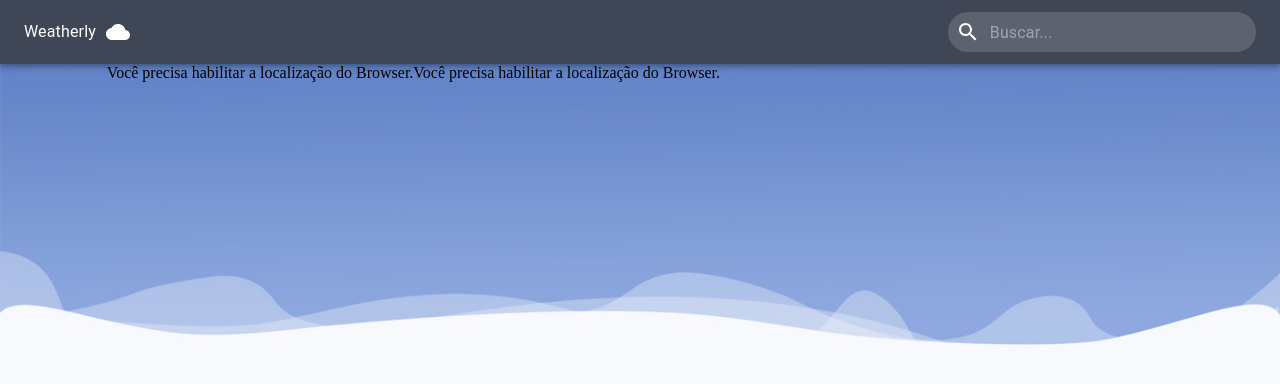
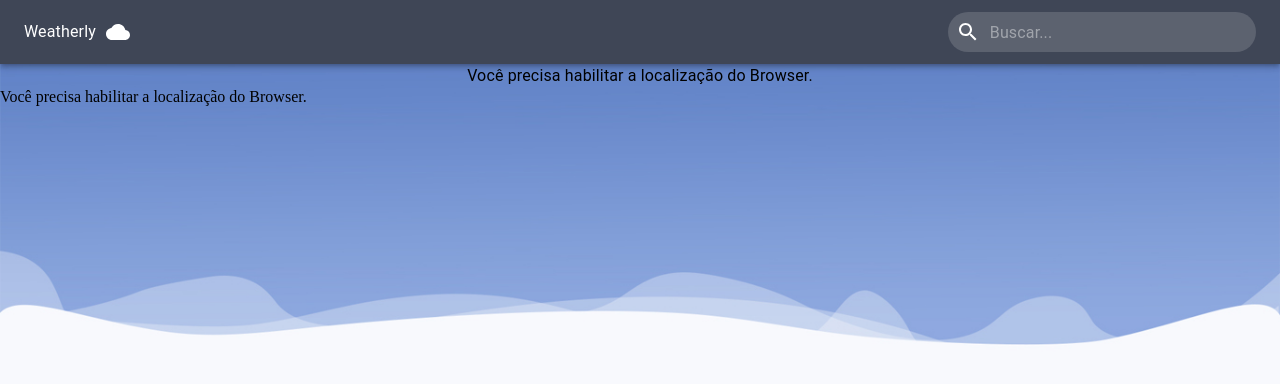
Before and after one commit to El-Raptor/react-weather-api, a React (Create React App) app: page / in a window 1280 px wide. Shown: the top 384 px of the page. Built offline with nearby package versions, Linux system fonts and the light colour scheme; no server answers.

Commit message:
refatoração

```diff
--- a/src/App.jsx
+++ b/src/App.jsx
@@ -1,30 +1,25 @@
-import React, { Fragment, useState } from 'react';
+import React, { Fragment, useState } from "react";
 import { Grid } from "@material-ui/core";
-import Header from './Components/Header/Header';
-import Weather from './Content/Weather/Weather';
-import Forecast from './Content/Forecast/Forecast';
-import GlobalStyles from './Styles/GlobalStyles';
+import Header from "./Components/Header/Header";
+import Weather from "./Content/Weather/Weather";
+import Forecast from "./Content/Forecast/Forecast";
+import GlobalStyles from "./Styles/GlobalStyles";
 
 function App() {
-  const [ city, setCity ] = useState('')
+  const [city, setCity] = useState("");
 
-  const change = (value) => { setCity(value) }
+  const change = (value) => {
+    setCity(value);
+  };
 
   return (
     <Fragment>
-      <Grid direction='column'>
-        <Grid item>
+
+        <Grid direction='column' container item >
           <Header handleLoc={change} />
+          <Weather city={city} />
+          <Forecast city={city} />
         </Grid>
-        <Grid item container >
-          <Grid item xs={0} sm={1} />
-          <Grid item xs={12} sm={10}>
-            <Weather city={city} />
-            <Forecast city={city} />
-          </Grid>
-          <Grid item xs={0} sm={1} />
-        </Grid>
-      </Grid>
 
       <GlobalStyles />
     </Fragment>
--- a/src/Content/Weather/Weather.jsx
+++ b/src/Content/Weather/Weather.jsx
@@ -1,6 +1,6 @@
 import React, { useState, useEffect, Fragment } from "react";
-import { Divider } from "@material-ui/core";
-import { StyledBox } from "./styles";
+import { Divider, Typography } from "@material-ui/core";
+import { StyledBox, StyledDiv } from "./styles";
 import { capitalize } from "../../Controller/capitalize";
 import api from "../../Service/api";
 import { getCardinal } from "../../Controller/degreesToCardinal";
@@ -53,10 +53,16 @@ const Weather = (props) => {
     return temp * (9 / 5) + 32;
   };
 
-  //const convertUnit = ('');
-
   if (!location) {
-    return <>Você precisa habilitar a localização do Browser.</>;
+    return (
+      <>
+        <StyledDiv >
+          <Typography>
+            Você precisa habilitar a localização do Browser.
+          </Typography>
+        </StyledDiv>
+      </>
+    );
   } else if (!weather) {
     return <>Carregando o clima...</>;
   } else {
@@ -100,7 +106,12 @@ const Weather = (props) => {
               ? Math.round(weather["main"]["temp"])
               : Math.round(convertUnit(weather["main"]["temp"]))}
           </p>
-          <span className="btn-unit" onClick={() => {setCelsius(!celsius)}}>
+          <span
+            className="btn-unit"
+            onClick={() => {
+              setCelsius(!celsius);
+            }}
+          >
             <p className="unit">º{celsius ? "C" : "F"}</p>
           </span>
         </StyledBox>
--- a/src/Content/Weather/styles.js
+++ b/src/Content/Weather/styles.js
@@ -64,3 +64,11 @@ export const StyledBox = styled(Box)`
         }
     }
 `;
+
+export const StyledDiv = styled.div`
+    display: flex;
+    justify-content: center;
+    align-items: center;
+
+    height: 100%;
+`;
```
